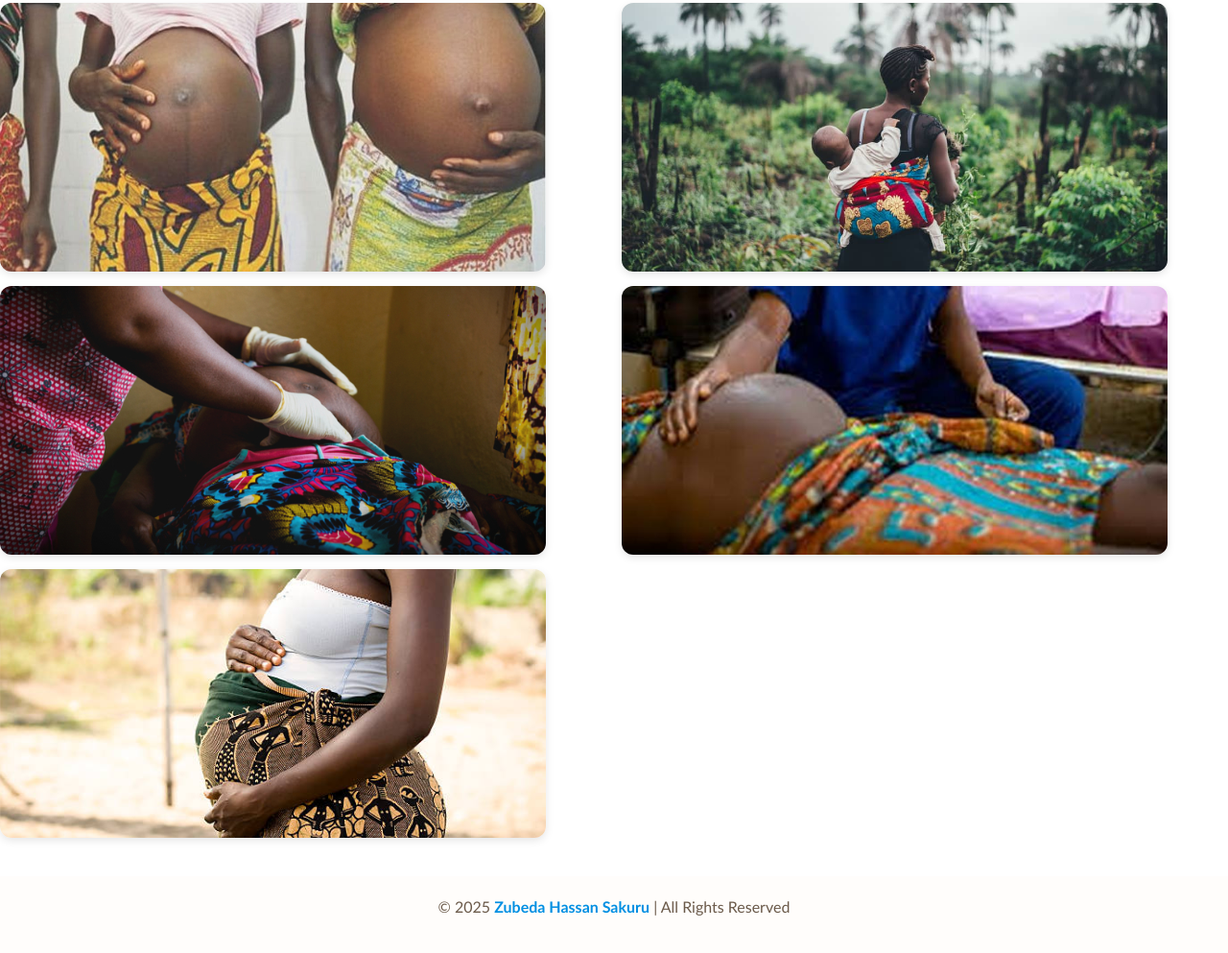
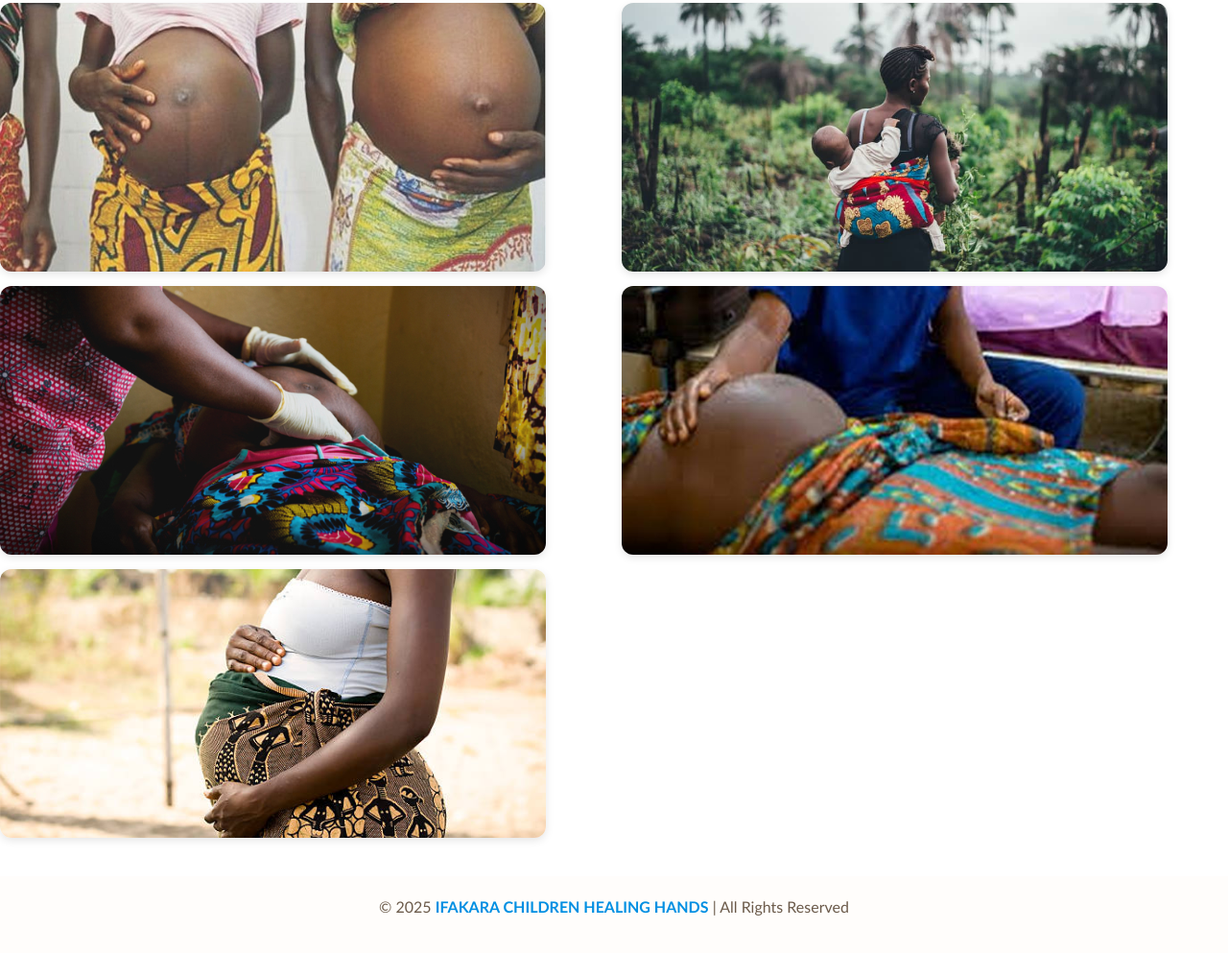
Before and after one commit to BrayceDominic/ichh, a plain HTML site: page blog.html in a window 1280 px wide. Shown: the part 1249-2242 px from the top of the page at 96% size. Drawn offline with nearby package versions, Linux system fonts and the light colour scheme.

Commit message:
Update blog.html

```diff
--- a/blog.html
+++ b/blog.html
@@ -340,7 +340,7 @@
     <footer id="footer" class="footer light-background">
         <div class="container">
             <div class="copyright text-center">
-                <p>© 2025 <strong class="sitename" style="color: #008fe2;">Zubeda Hassan Sakuru</strong> | All Rights
+                <p>© 2025 <strong class="sitename" style="color: #008fe2;">IFAKARA CHILDREN HEALING HANDS</strong> | All Rights
                     Reserved</p>
             </div>
         </div>
```
